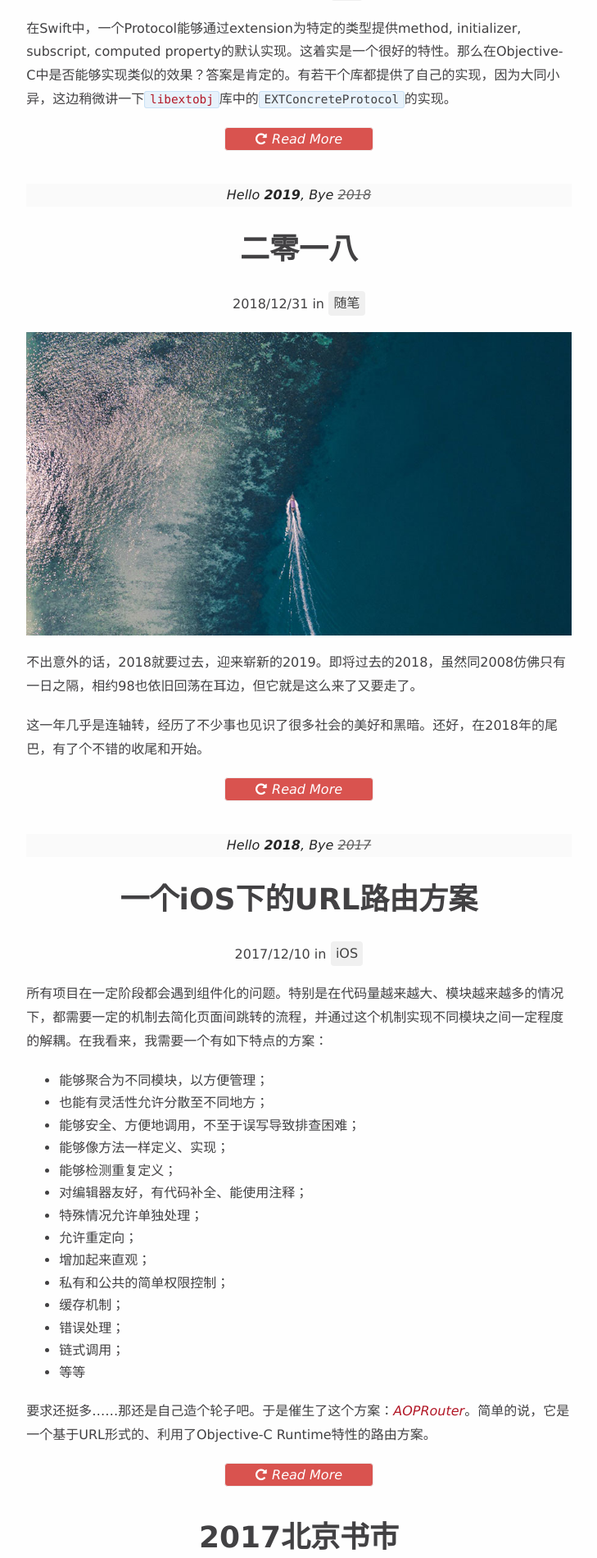
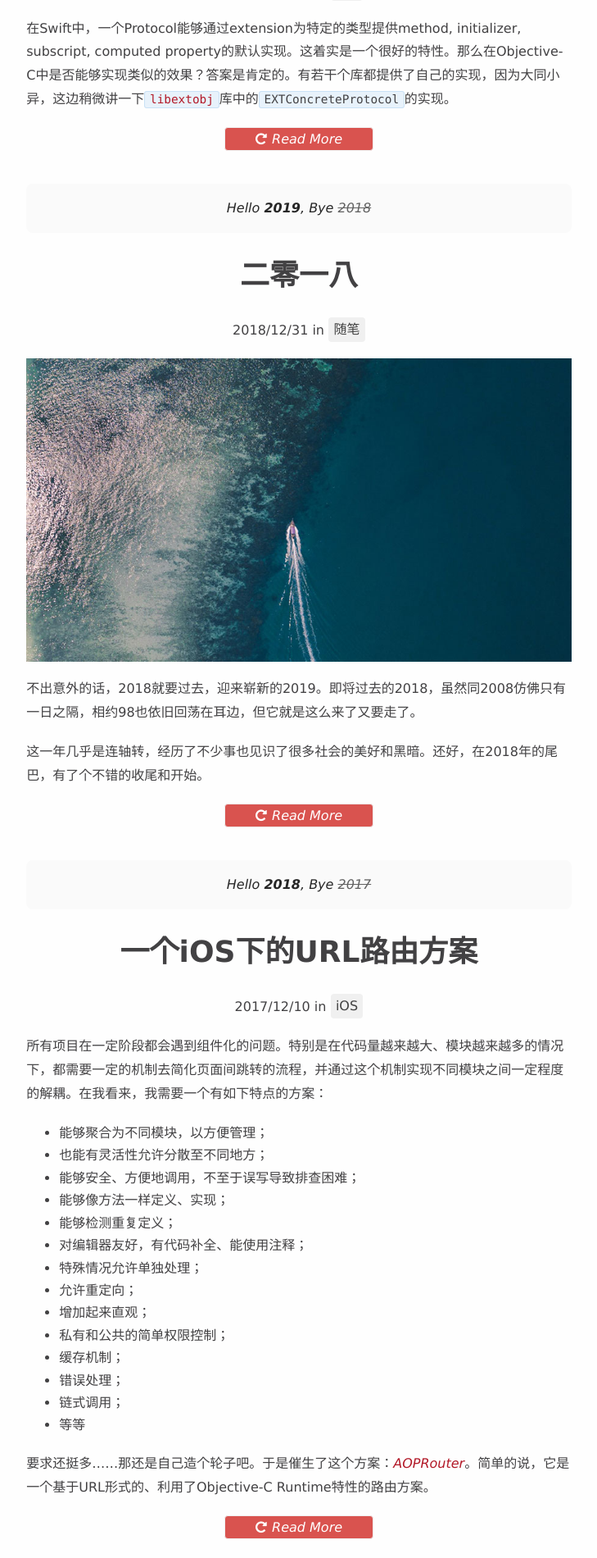
Before and after one commit to aopod/aopod.github.io, a Jekyll site: the page built from index.html, in a window 1280 px wide. Shown: the part 503-2403 px from the top of the page at 82% size, without its empty margins (275-1004 px from the left). Built offline with Jekyll 4.4.1, drawn with Linux system fonts in a browser that asks for light colours; nearby versions of some CDN libraries; the list of posts is cut into pages by our own code.

Commit message:
Add hover animation for year separator farewell_past element
- Add padding and rounded corners to farewell_past container
- New year (strong) turns red on hover, matching Read More button color
- Old year (del) fades and shifts left on hover, creating goodbye effect
- Include goodbyeFade animation for smooth transition

```diff
--- a/assets/css/main.css
+++ b/assets/css/main.css
@@ -832,14 +832,52 @@
 	background: var(--content-article-farewell-bg-color);
 	font-style: italic;
 	color: var(--content-article-farewell-text-color);
+	padding: 1em;
+	border-radius: 8px;
+	position: relative;
+	overflow: hidden;
+	transition: all 0.4s ease;
+	cursor: default;
+}
+
+#content .farewell_past:hover {
+	background: var(--content-article-farewell-bg-color);
 }
 
 #content .farewell_past strong {
+	display: inline-block;
+	transition: color 0.3s cubic-bezier(0.4, 0, 0.2, 1);
+	position: relative;
+}
 
+#content .farewell_past:hover strong {
+	color: #d9534f;
 }
 
 #content .farewell_past del {
 	color: var(--content-article-farewell-del-color);
+	display: inline-block;
+	transition: all 0.3s cubic-bezier(0.4, 0, 0.2, 1);
+	position: relative;
+}
+
+#content .farewell_past:hover del {
+	color: #95a5a6;
+	opacity: 0.5;
+	transform: translateX(-10px);
+	text-decoration: line-through;
+	animation: goodbyeFade 0.35s ease;
+}
+
+@keyframes goodbyeFade {
+	0% {
+		opacity: 1;
+		transform: translateX(0);
+	}
+	100% {
+		opacity: 0.5;
+		transform: translateX(-10px);
+	}
 }
 
 #page_guide {
```
